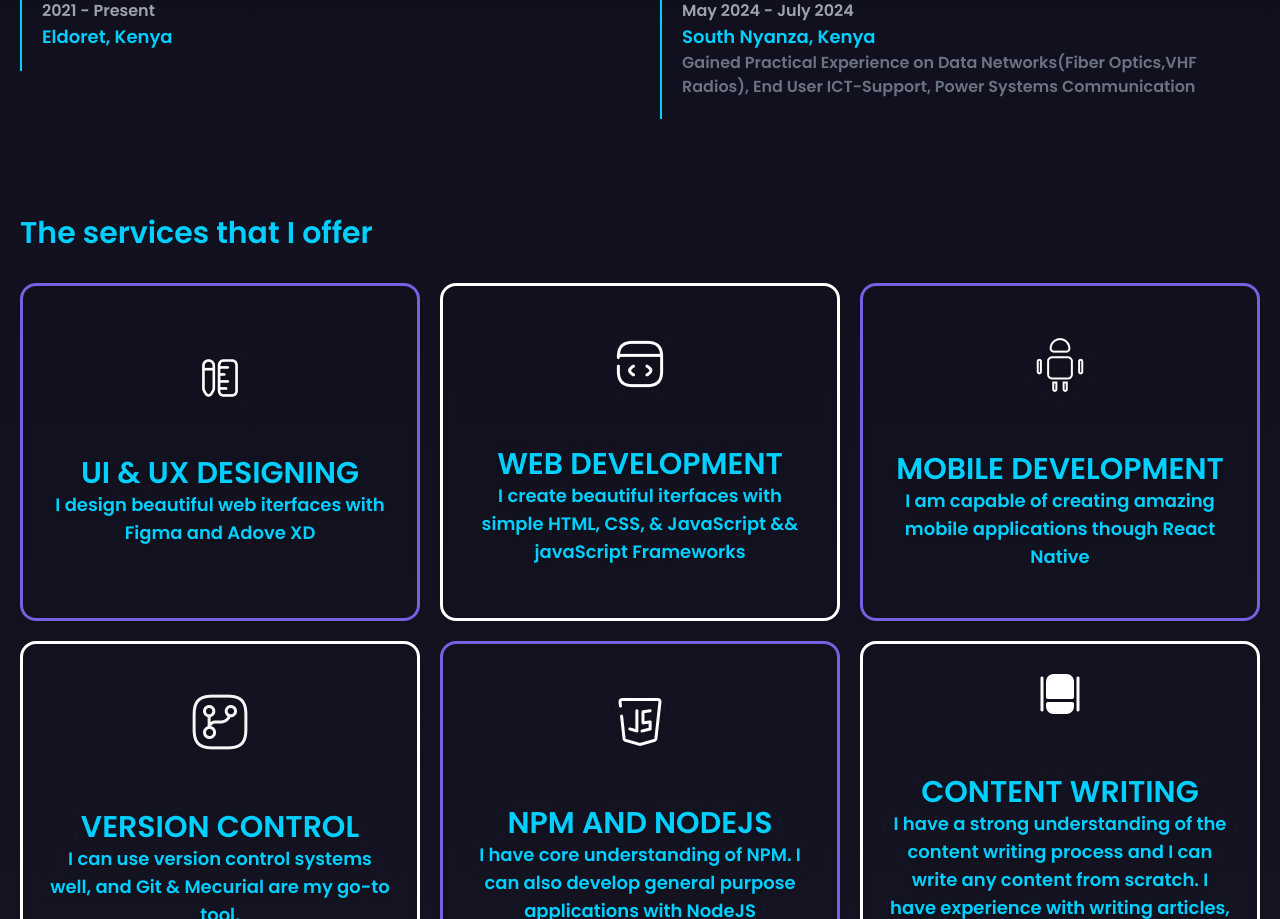
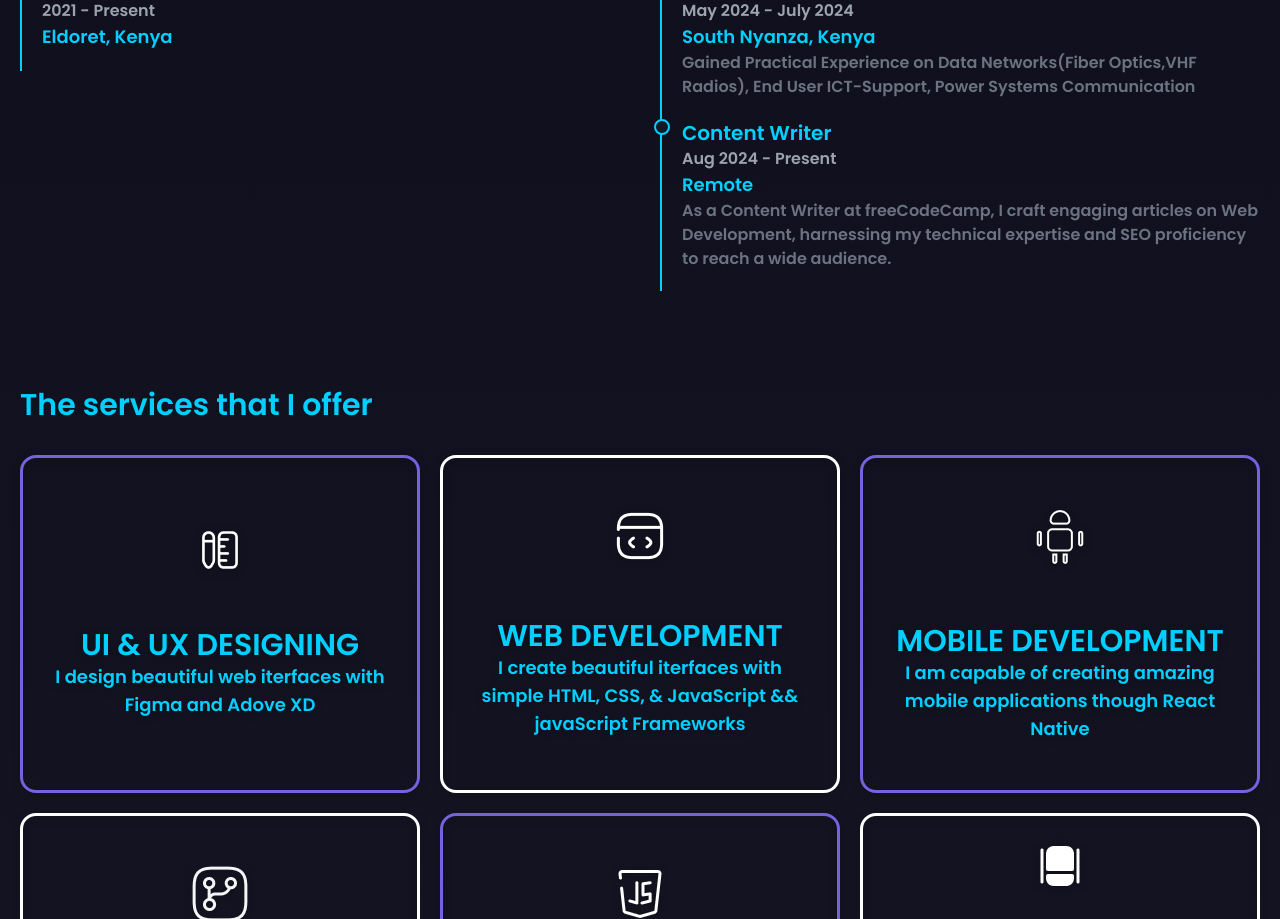
Before and after one commit to preston176/Personal-Portfolio, a React (Vite) app: page / in a window 1280 px wide. Shown: the part 1455-2374 px from the top of the page. Built offline with nearby package versions, Linux system fonts and the light colour scheme; no server answers.

Commit message:
feat: Add new content writer position to Resume component

```diff
--- a/src/components/Resume.tsx
+++ b/src/components/Resume.tsx
@@ -15,6 +15,12 @@ const Resume = () => {
         place_of_work: "South Nyanza, Kenya",
         duration: "May 2024 - July 2024",
         description: " Gained Practical Experience on Data Networks(Fiber Optics,VHF Radios), End User ICT-Support, Power Systems Communication"
+    },
+    {
+        position: "Content Writer",
+        place_of_work: "Remote",
+        duration: "Aug 2024 - Present",
+        description: " As a Content Writer at freeCodeCamp, I craft engaging articles on Web Development, harnessing my technical expertise and SEO proficiency to reach a wide audience."
     },]
 
     return (
```
